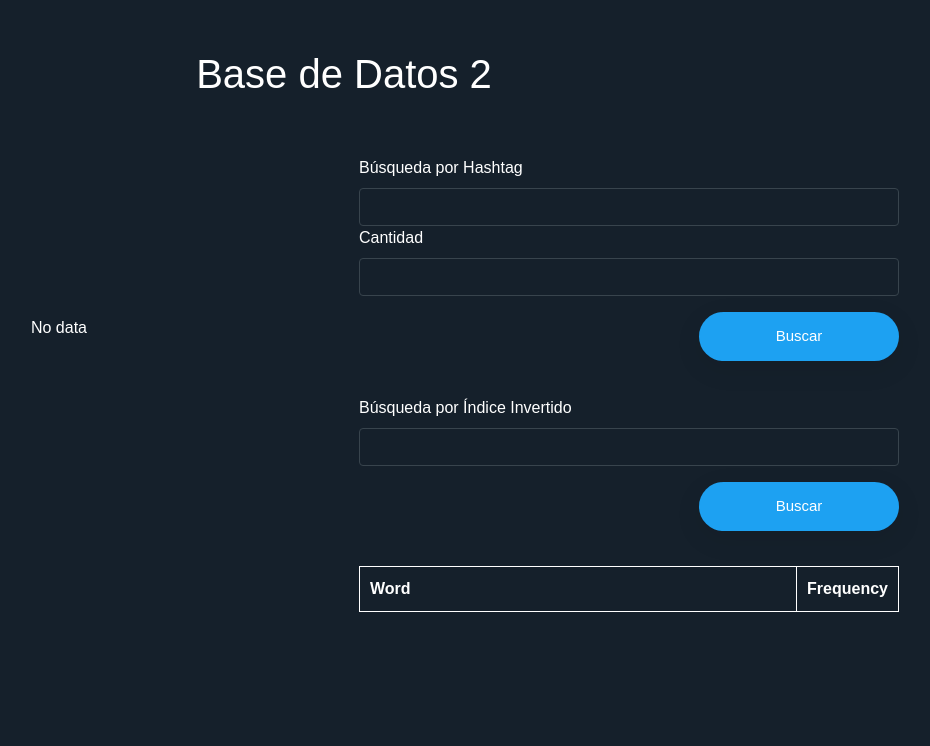
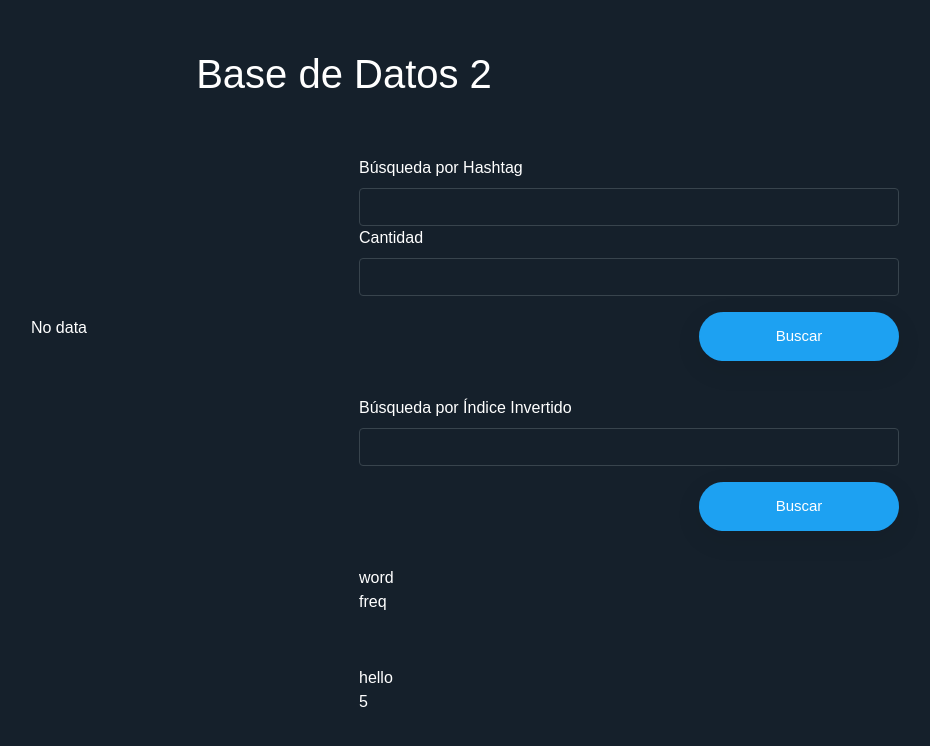
Before and after one commit to antoniott15/AnalitycsInverseIndexOptimization, a React (Create React App) app in the folder search-engine/: page / in a window 1280 px wide. Shown: the top 746 px of the page, without its empty margins (296-1226 px from the left). Built offline with nearby package versions, Linux system fonts and the light colour scheme.

Commit message:
minor changes

```diff
--- a/search-engine/package.json
+++ b/search-engine/package.json
@@ -15,8 +15,7 @@
     "@types/react-dom": "^16.9.0",
     "@types/react-infinite-scroll-component": "^4.2.5",
     "@types/react-table": "^7.0.19",
-    "@types/react-virtualized-auto-sizer": "^1.0.0",
-    "@types/react-window": "^1.8.2",
+    "@types/react-virtualized": "^9.21.10",
     "@types/styled-components": "^5.1.0",
     "axios": "^0.19.2",
     "bootstrap": "^4.5.0",
@@ -31,8 +30,7 @@
     "react-scripts": "3.4.1",
     "react-table": "^7.1.0",
     "react-twitter-widgets": "^1.9.5",
-    "react-virtualized-auto-sizer": "^1.0.2",
-    "react-window": "^1.8.5",
+    "react-virtualized": "^9.21.2",
     "styled-components": "^5.1.1",
     "typescript": "~3.7.2"
   },
--- a/search-engine/src/App.tsx
+++ b/search-engine/src/App.tsx
@@ -1,11 +1,10 @@
-import React, { useState, useMemo, useCallback, FunctionComponent } from 'react'
+import React, { useState } from 'react'
 import styled, { createGlobalStyle } from 'styled-components'
 import { Container, Row, Col, Form, Button } from 'react-bootstrap'
 import { Tweet } from 'react-twitter-widgets'
-import { FixedSizeList } from 'react-window'
-import AutoSizer from 'react-virtualized-auto-sizer'
 import axios, { AxiosResponse } from 'axios'
 import CircularProgress from '@material-ui/core/CircularProgress';
+import { AutoSizer, Column, Table } from 'react-virtualized'
 
 const GlobalStyle = createGlobalStyle`
   body {
@@ -116,7 +115,9 @@ const App = () => {
     const [hashTagInput, setHashTagInput] = useState('')
     const [numberOfRequests, setnumberOfRequests] = useState()
     const [invertedIndexInput, setInvertedIndexInput] = useState('')
-    const tkList: Token[] = []
+    const tkList: Token[] = [
+        new Token('hello', 5)
+    ]
     const tList: TweetElem[] = []
     const [tokens, setTokens] = useState(tkList)
     const [tweets, setTweets] = useState(tList)
@@ -135,9 +136,6 @@ const App = () => {
         return 0;
     }
 
-    const onSubmit = () => {
-        //
-    }
     const base_url = 'http://localhost:4200/'
 
     const searchHashTag = async () => {
@@ -154,21 +152,21 @@ const App = () => {
                 })
                 tokensList.sort(compare)
                 setTokens(tokensList)
-                const graph: Data = {
-                    nodes: new Set<Node>(),
-                    links: []
-                };
+                // const graph: Data = {
+                //     nodes: new Set<Node>(),
+                //     links: []
+                // };
                 res.data.data.tweets.tweet.forEach((t: any) => {
                     tweetsList.push(new TweetElem(t.id, t.name, t.tweet, t.username))
 
-                    for(const elements in t.hashtags){
-                        graph.nodes.add(t.hashtags[elements])
-                    }
-                    for(let i = 0; i < t.hashtags.lenght; i++){
-                        for(let j = i + 1; j < t.hashtags.lenght - 1; j++){
-
-                        }
-                    }
+                    // for(const elements in t.hashtags){
+                    //     graph.nodes.add(t.hashtags[elements])
+                    // }
+                    // for(let i = 0; i < t.hashtags.lenght; i++){
+                    //     for(let j = i + 1; j < t.hashtags.lenght - 1; j++){
+                    //
+                    //     }
+                    // }
                 })
                 setTweets(tweetsList)
                 setLoadingHashTag(false)
@@ -253,26 +251,21 @@ const App = () => {
                                 {loadingInvIndex && <CircularProgress color="secondary" />}
                             </CustomButton>
                         </Wrapper>
-                        <TableWrapper>
-                            <table>
-                                <thead>
-                                    <tr>
-                                        <th>Word</th>
-                                        <th>Frequency</th>
-                                    </tr>
-                                </thead>
-                                <tbody>
-                                    {tokens.map((data) => {
-                                        return (
-                                            <tr>
-                                                <td>{data.word}</td>
-                                                <td>{data.freq}</td>
-                                            </tr>
-                                        )
-                                    })}
-                                </tbody>
-                            </table>
-                        </TableWrapper>
+                        <AutoSizer disableHeight disableWidth>
+                            {({width}) => (
+                                <Table
+                                    width={300}
+                                    height={300}
+                                    headerHeight={100}
+                                    rowHeight={100}
+                                    rowCount={tokens.length}
+                                    rowGetter={({ index }) => tokens[index]}
+                                >
+                                    <Column label="word" dataKey="word" width={150} />
+                                    <Column label="freq" dataKey="freq" width={150} />
+                                </Table>
+                            )}
+                        </AutoSizer>
                     </Col>
                 </Row>
             </Container>
```
Also changed, not shown: 1 other file (tests, documents, lock files or other folders).
